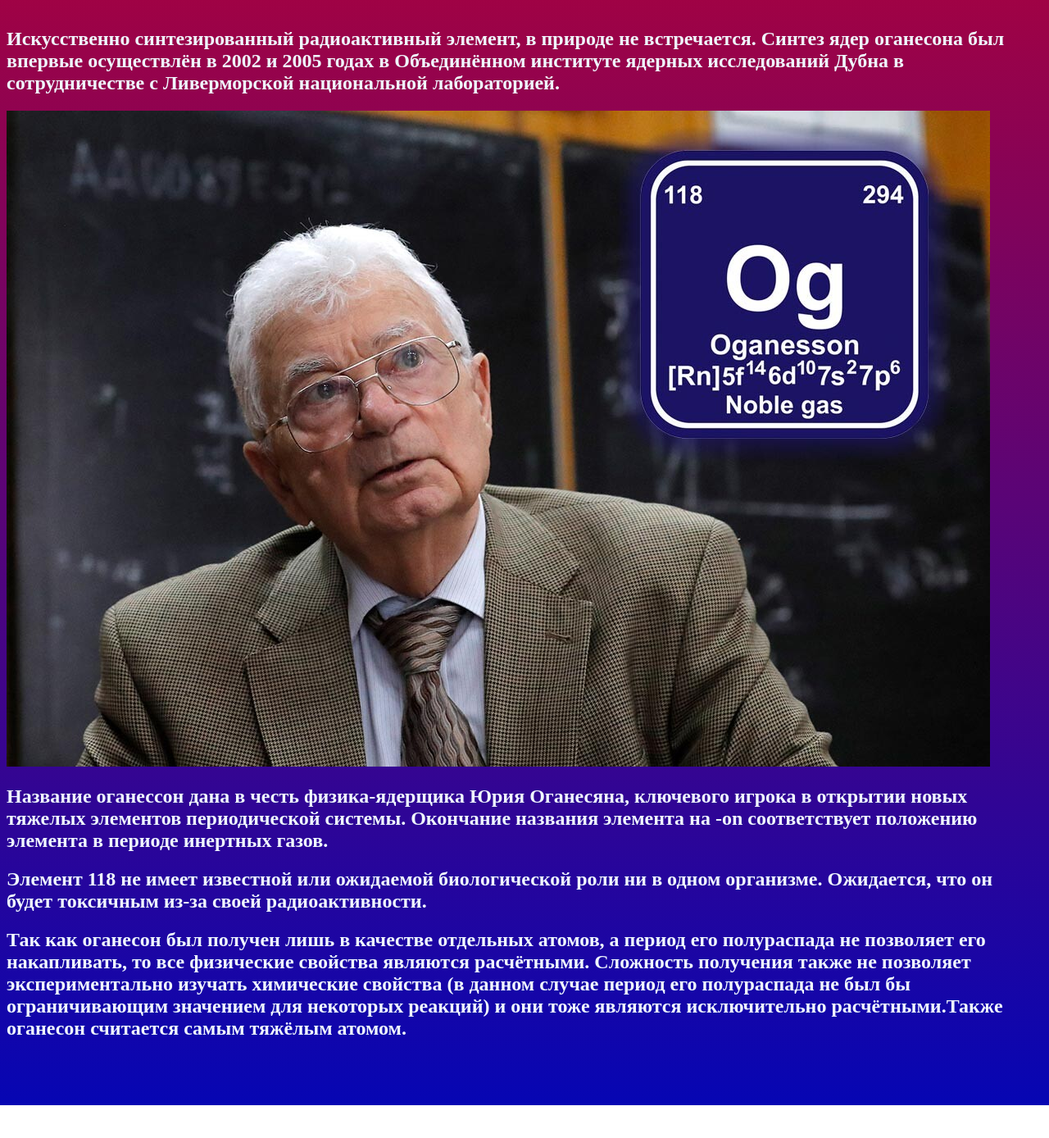
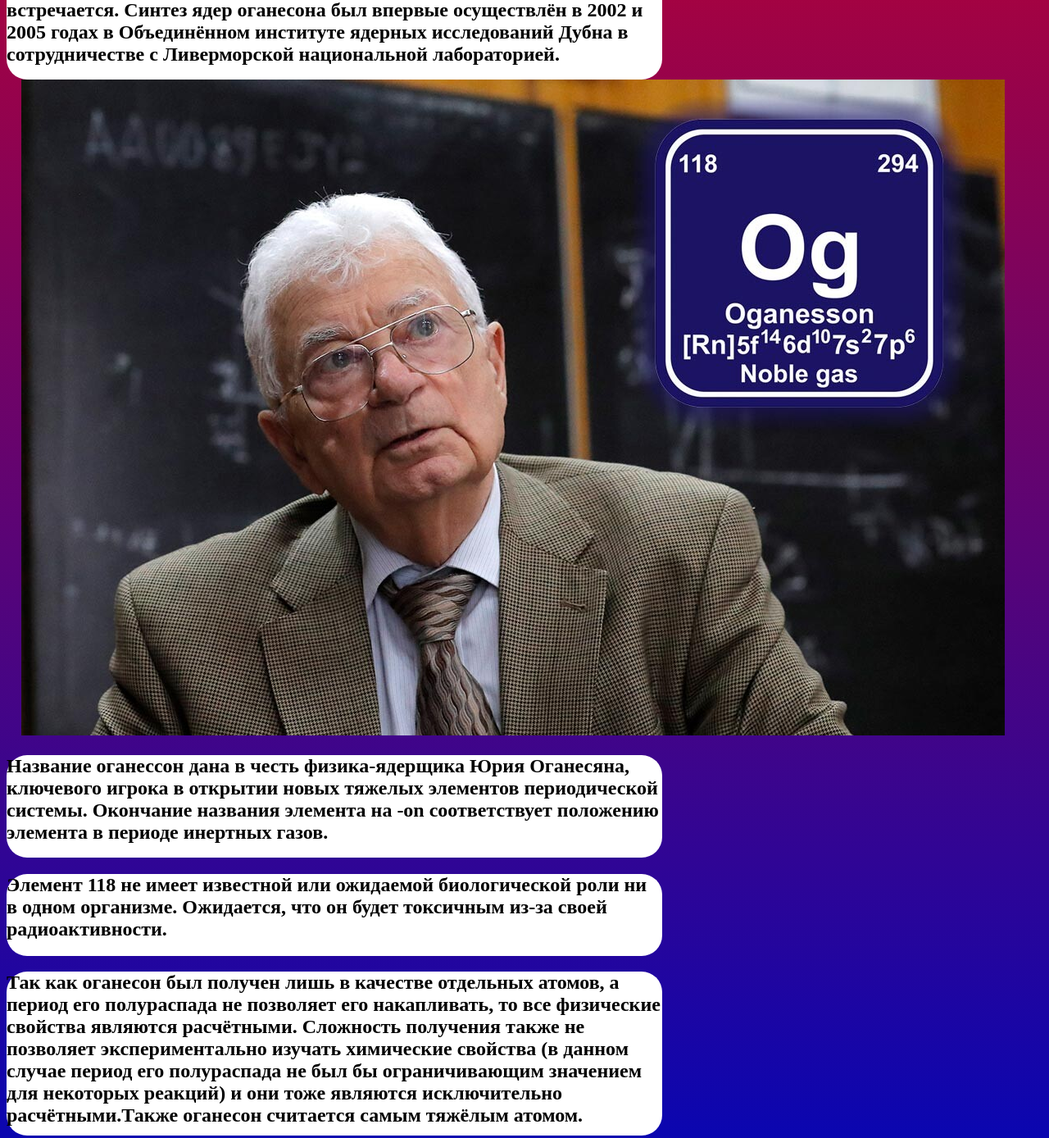
Before and after one commit to Seregan27/Oganesson, a plain HTML site: page index.html in a window 1280 px wide. Shown: the part 841-2229 px from the top of the page at 82% size. Before the commit the page ends 2189 px from the top, so only its background shows below. Drawn offline with nearby package versions, Linux system fonts and the light colour scheme.

Commit message:
Add files via upload

```diff
--- a/index.html
+++ b/index.html
@@ -12,15 +12,14 @@
     <style>
 .h1{
     text-align: center;
+    color: aliceblue;
     color: rgb(0, 0, 0);
 }
 .h2{
-    color: aliceblue;
-}
-.colortext{
-             color: red;
+    color: rgb(0, 0, 0);
+
         }
-    </style><div class="HM"><a href="https://seregan27.github.io/Tennessin/">Домой</a></div>
+    </style>
     <div class="h1"><h1>Оганессон(Og)</h1></div>
     <div class="img1"data-aos="fade-right"><img src="i.webp" alt=""></div>
     <div class="circel"data-aos="fade-down-left"><h2 class="h2"><span class="colortext">Оганессон</span> - элемент под номером 118 в периодической таблице Менделеева. Это радиоактивный синтетический трансактинидный элемент, официально признанный в 2016 году. С 2005 года было произведено всего 4 атома оганессона</h2></div>
@@ -37,3 +36,5 @@
       </script>
 </body>
 </html>
+</body>
+</html>
--- a/style.css
+++ b/style.css
@@ -1,43 +1,53 @@
-.h1{
-    text-align: center;
-}
 body {
+    background-color:#4682B4;
+
     background:linear-gradient(red, rgb(6, 6, 179));
-    height: 2173px;
-  }
-.circle{
+    height: 2240px;
+
+     }
+.circel{
     width: 800px;
-    height: 285px;
+    height: 125px;
 
-
-    background-color:rgb(255, 255, 255);
+    background-color:#ffffff;
     border-radius: 25px
 }
-.circle1{
-    width: 675px;
-    height: 55px;
+.circel1{
+    width: 800px;
+    height: 125px;
 
+    background-color:#ffffff;
+    border-radius: 25px
+}
+.circel2{
+    width: 800px;
+    height: 125px;
 
-    background-color:rgb(255, 255, 255);
-    border-radius: 17px
+    background-color:#ffffff;
+    border-radius: 25px
 }
-.circle2{
-    width: 675px;
-    height: 175px;
+.circel3{
+    width: 800px;
+    height: 100px;
 
+    background-color:#ffffff;
+    border-radius: 25px
+}
+.circel4{
+    width: 800px;
+    height: 200px;
 
-    background-color:rgb(255, 255, 255);
-    border-radius: 17px
+    background-color:#ffffff;
+    border-radius: 25px
 }
-
-.imgsize{
-    padding-left: 800px;
+.img{
+    padding-left: 18px;
+}
+.img1{
+    padding-left: 89;
 }
 .img2{
-    padding: 30px;
-}
-.img3{
-    padding-left:  800px; ;
+    padding-left: 360px;
 }
 a {
     text-decoration:none;
```
